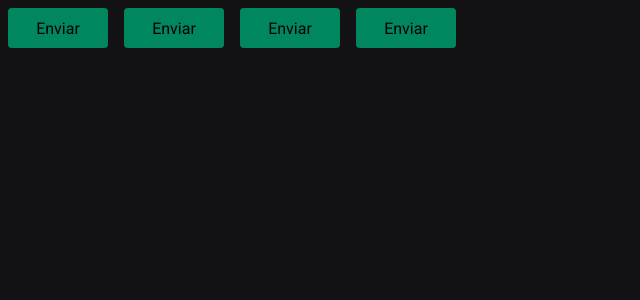
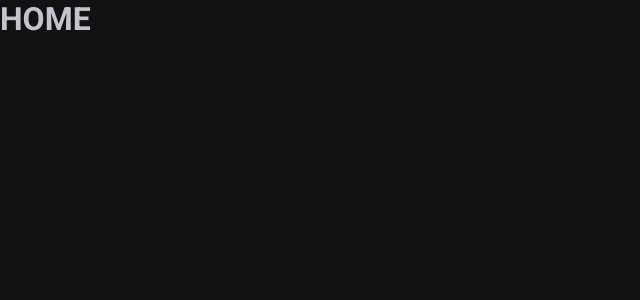
Before and after one commit to klenivingeri/pomodoro-proj2, a React (Vite) app: page / in a window 1280 px wide. Shown: the top 300 px of the page, without its empty margins (0-640 px from the left). Built offline with nearby package versions, Linux system fonts and the light colour scheme; the HTML template or start-up script is replaced by a standard one.

Commit message:
chore: Páginas e rotas - React Router DOM

```diff
--- a/package.json
+++ b/package.json
@@ -8,11 +8,11 @@
     "build": "tsc && vite build",
     "lint": "eslint src --ext .ts,.tsx",
     "preview": "vite preview"
-
   },
   "dependencies": {
     "react": "^18.2.0",
     "react-dom": "^18.2.0",
+    "react-router-dom": "^6.17.0",
     "styled-components": "^6.1.0"
   },
   "devDependencies": {
--- a/src/App.tsx
+++ b/src/App.tsx
@@ -1,15 +1,15 @@
 import { ThemeProvider } from 'styled-components'
-import { Button } from './components/Button'
 import { defaultTheme } from './styles/themes/default'
 import { GlobalStyle } from './styles/global'
+import { BrowserRouter } from 'react-router-dom'
+import { Router } from './Router'
 
 function App() {
   return (
     <ThemeProvider theme={defaultTheme}>
-      <Button variant="primary" />
-      <Button variant="secundary" />
-      <Button variant="danger" />
-      <Button variant="success" />
+      <BrowserRouter>
+      <Router />
+      </BrowserRouter>
       <GlobalStyle />
     </ThemeProvider>
   )
--- /dev/null
+++ b/src/Router.tsx
@@ -0,0 +1,12 @@
+import { Routes, Route } from 'react-router-dom'
+import { Home } from './pages/Home';
+import { History } from './pages/History';
+
+export function Router() {
+  return(
+    <Routes>
+      <Route path="/" element={<Home />}></Route>
+      <Route path="/history" element={<History />}></Route>
+    </Routes>
+  );
+}
--- /dev/null
+++ b/src/pages/History.tsx
@@ -0,0 +1,3 @@
+export function History () {
+  return <h1>History</h1>
+}
--- /dev/null
+++ b/src/pages/Home.tsx
@@ -0,0 +1,3 @@
+export function Home () {
+  return <h1>HOME</h1>
+}
```
Also changed, not shown: 1 other file (tests, documents, lock files or other folders).
